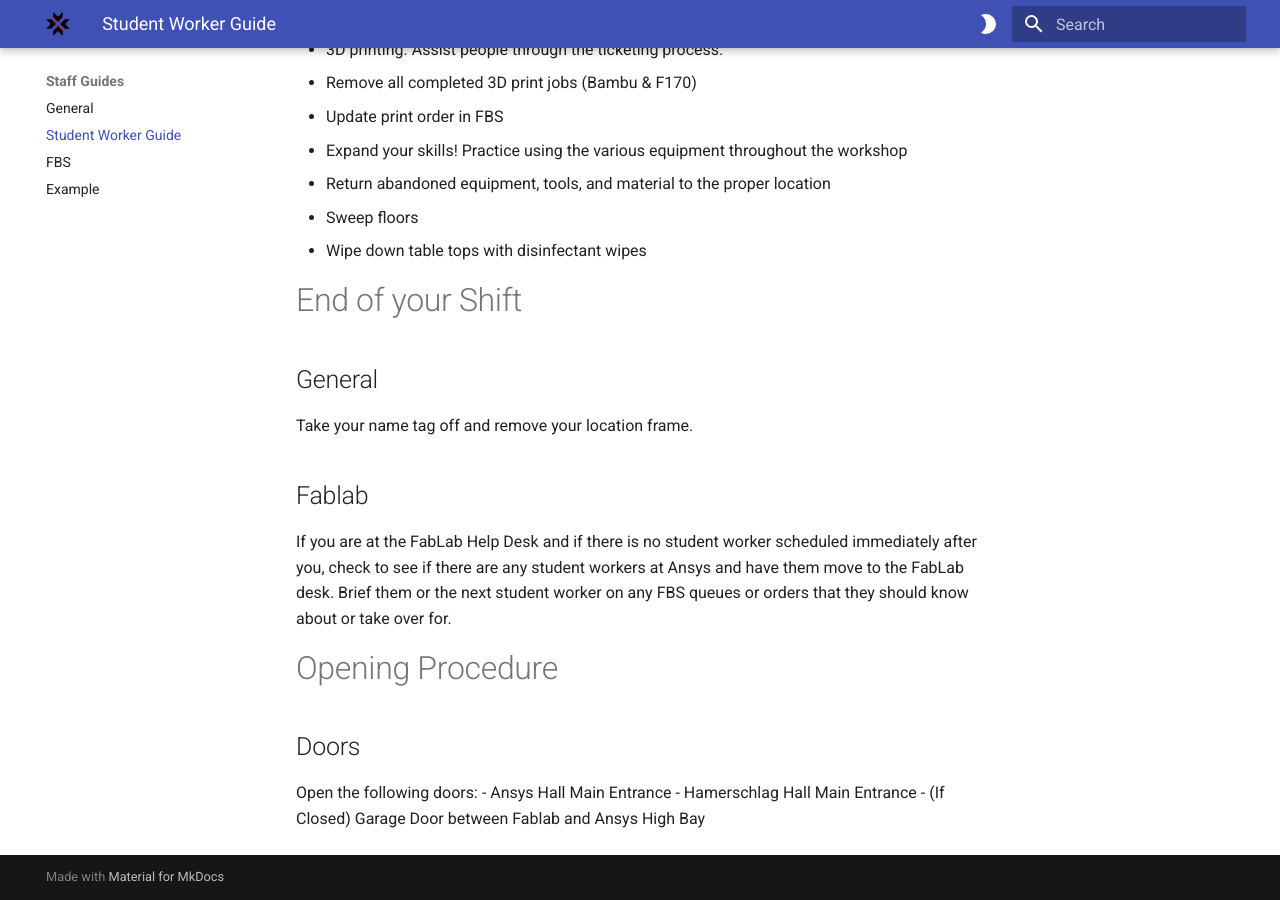
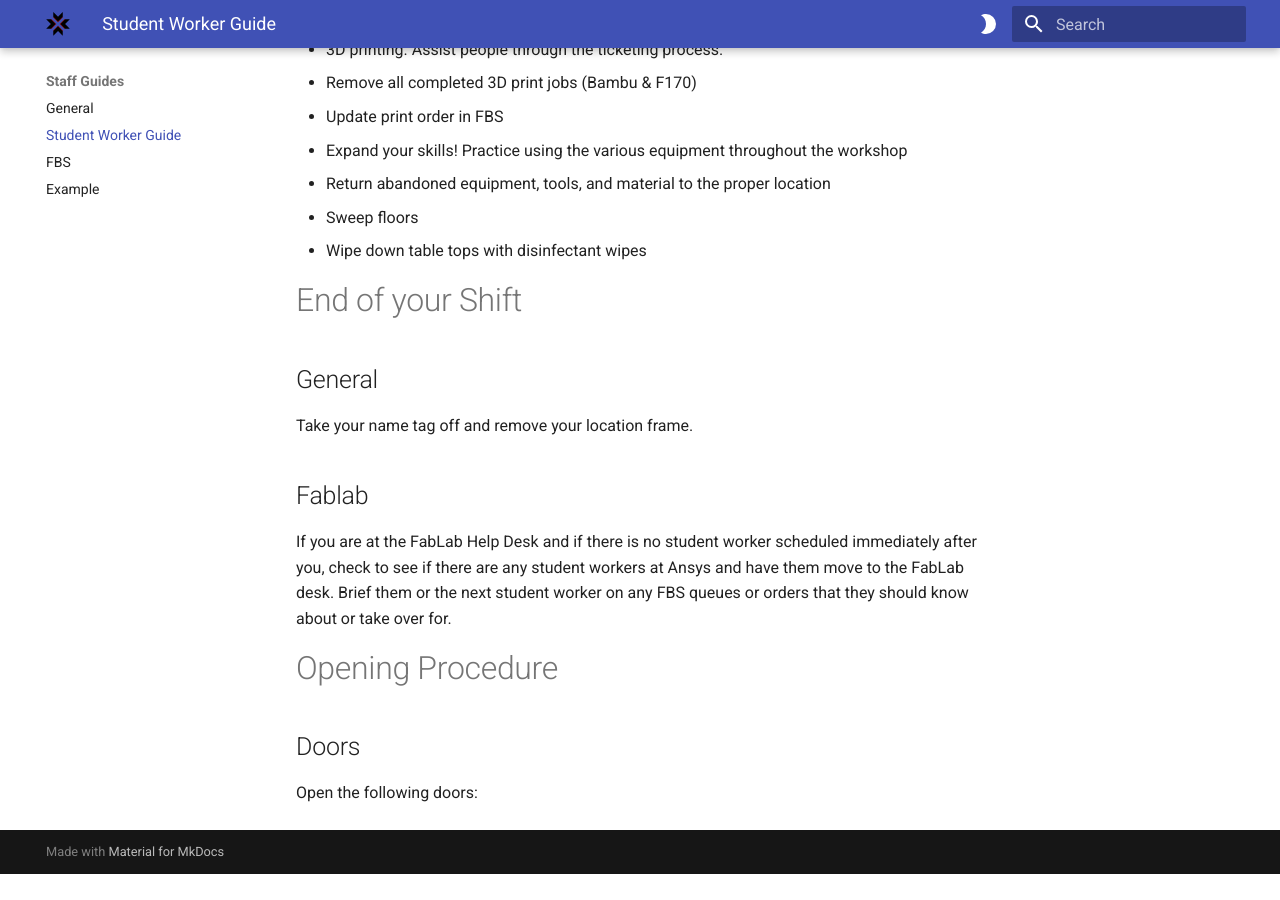
Before and after one commit to alexmnr/techspark, an MkDocs documentation site: the page built from docs/staff-guides/student-worker-guide.md, in a window 1280 px wide and 900 px high, scrolled down 2012 px. Built offline with MkDocs 1.6.1 and Material for MkDocs 9.7.7, drawn with Linux system fonts in a browser that asks for light colours; after the commit the page ends 2886 px from its top, so only the background shows below that.

Commit message:
Update opening procedure in student worker guide
Removed specific door instructions from the opening procedure.

```diff
--- a/docs/staff-guides/student-worker-guide.md
+++ b/docs/staff-guides/student-worker-guide.md
@@ -68,6 +68,3 @@ Brief them or the next student worker on any FBS queues or orders that they shou
 # Opening Procedure
 ## Doors
 Open the following doors:
-- Ansys Hall Main Entrance
-- Hamerschlag Hall Main Entrance
-- (If Closed) Garage Door between Fablab and Ansys High Bay
```
